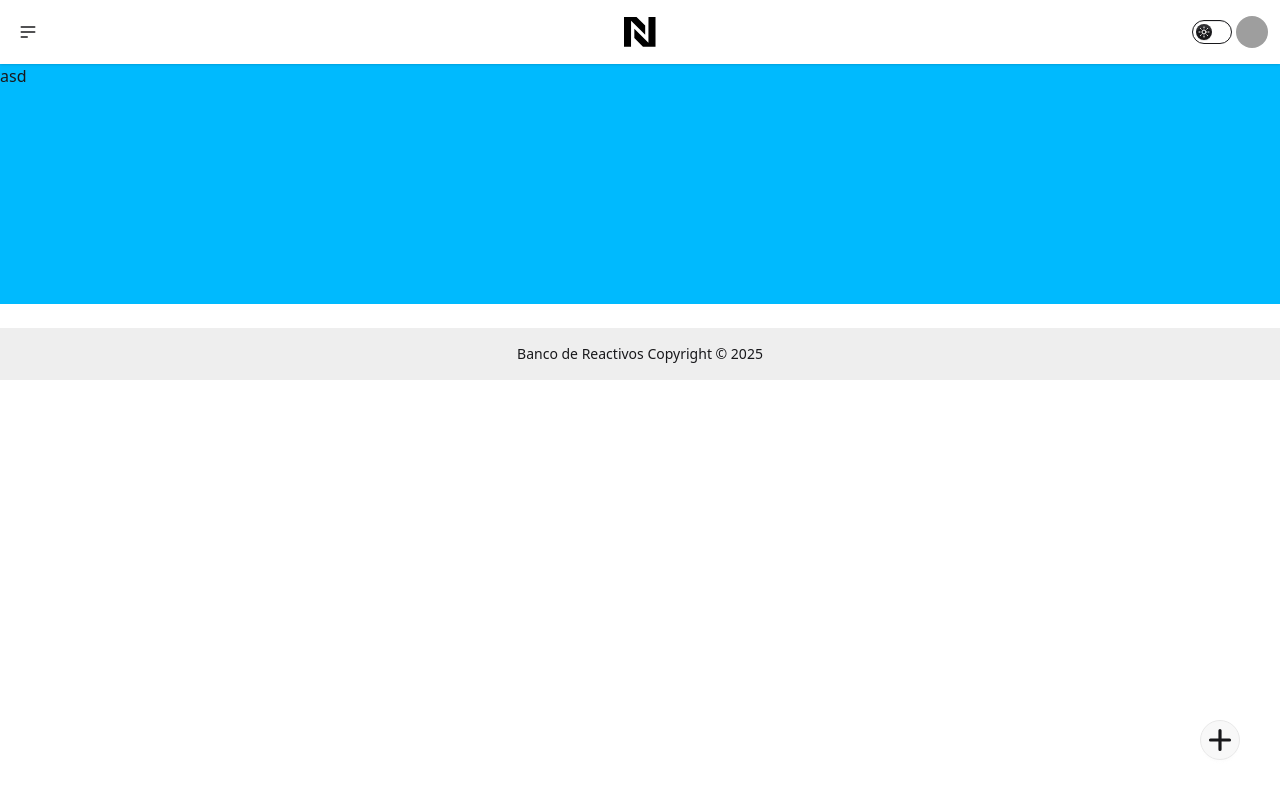
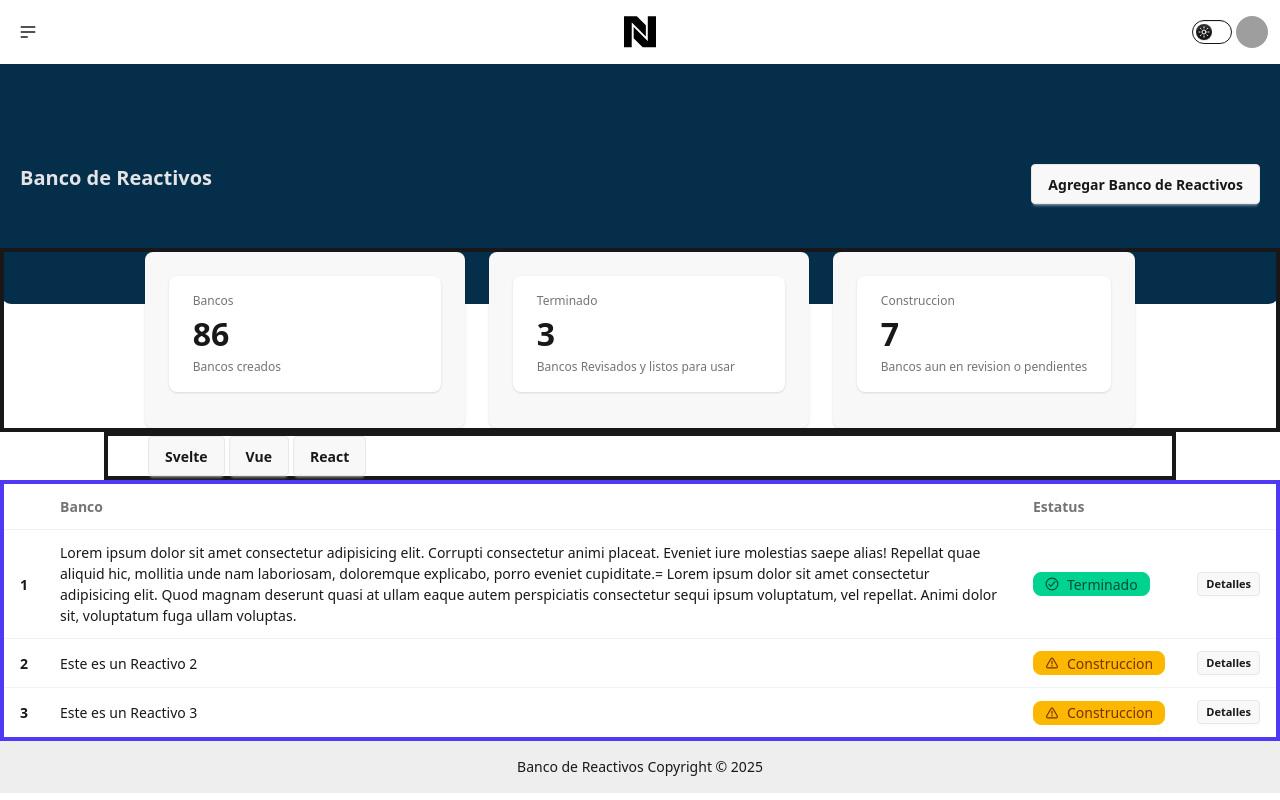
Before and after one commit to CarlosAdrian36/BancoReactivosV2, a Vue app: page /Administrador in a window 1280 px wide. Built offline with nearby package versions, Linux system fonts and the light colour scheme; grey boxes are pictures that could not be loaded; what @tanstack/vue-query would draw is missing.

Commit message:
punto de control

```diff
--- a/src/modules/Bancos/views/BancosLiistView.vue
+++ b/src/modules/Bancos/views/BancosLiistView.vue
@@ -1,44 +1,129 @@
-<template>
-  <div class="bg-info h-60">asd</div>
-  <div
-    class="mx-auto grid max-w-2xl grid-cols-1 gap-5 p-3 sm:grid-cols-1 md:grid-cols-1 lg:grid-cols-1"
-  >
-    <!-- <div>
-      <form class="filter">
-        <input class="btn btn-square" type="reset" value="×" />
-        <input class="btn" type="radio" name="frameworks" aria-label="Terminado" />
-        <input class="btn" type="radio" name="frameworks" aria-label="Construccion" />
-        <input class="btn" type="radio" name="frameworks" aria-label="Revision" />
-      </form>
+<template class="sin">
+  <!-- Titulo y boton de crear -->
+  <div class="bg-info-content h-60 flex items-center rounded-b-xl relative">
+    <div class="flex flex-col sm:flex-row justify-between p-5 w-full">
+      <div class="text-xl font-bold mb-4 sm:mb-0 border-base-300 text-neutral-content">
+        Banco de Reactivos
+      </div>
+      <button class="btn w-full sm:w-auto">Agregar Banco de Reactivos</button>
     </div>
-    <span class="status status-accent"></span>
-    <div v-for="banco in bancosStore.bancoList" :key="banco.bancoId" class="hover">
-      <div class="inline-grid *:[grid-area:1/1]">
-        <div class="status status-error animate-ping"></div>
-        <div class="status status-error"></div>
-      </div>
-      Revision
+  </div>
 
-      <RouterLink :to="`/Administrado/${banco.bancoId}`">
-        <div class="card bg-base-200 card-sm shadow-sm">
-          <div class="card-body">
-            <h2 class="card-title">{{ banco.titulo }}</h2>
-            <p>{{ banco.esCompartido }}</p>
-            <div class="justify-end card-actions">
-              <button @click.stop.prevent="CustomModalOpen = true" class="btn btn-circle btn-sm">
-                <DeleteIcon />
-              </button>
-              <button @click.stop.prevent="saludar" class="btn btn-circle btn-ghost btn-sm">
-                <EditIcon />
-              </button>
-              <button @click.stop.prevent="saludar" class="btn btn-circle btn-sm">
-                <ConfigIcon />
-              </button>
-            </div>
+  <div class="flex flex-wrap gap-6 justify-center -mt-14 relative z-10 border-4">
+    <!-- //Tarjetas con informacion -->
+
+    <div class="card bg-base-200 w-80 h-44 shadow-sm">
+      <div class="card-body">
+        <div class="stats shadow bg-base-100">
+          <div class="stat">
+            <div class="stat-title">Bancos</div>
+            <div class="stat-value">86</div>
+            <div class="stat-desc">Bancos creados</div>
           </div>
         </div>
-      </RouterLink>
-    </div> -->
+      </div>
+    </div>
+    <div class="card bg-base-200 w-80 h-44 shadow-sm">
+      <div class="card-body">
+        <div class="stats shadow bg-base-100">
+          <div class="stat">
+            <div class="stat-title">Terminado</div>
+            <div class="stat-value">3</div>
+            <div class="stat-desc">Bancos Revisados y listos para usar</div>
+          </div>
+        </div>
+      </div>
+    </div>
+    <div class="card bg-base-200 shadow-sm">
+      <div class="card-body">
+        <div class="stats shadow bg-base-100">
+          <div class="stat">
+            <div class="stat-title">Construccion</div>
+            <div class="stat-value">7</div>
+            <div class="stat-desc">Bancos aun en revision o pendientes</div>
+          </div>
+        </div>
+      </div>
+    </div>
+  </div>
+  <!-- "//////////////////////////////////////////////////////////////////////////////////////////////////////////////////" -->
+  <div class="mx-26 border-4">
+    <form class="filter">
+      <input class="btn btn-square" type="reset" value="×" />
+      <input class="btn" type="radio" name="frameworks" aria-label="Svelte" />
+      <input class="btn" type="radio" name="frameworks" aria-label="Vue" />
+      <input class="btn" type="radio" name="frameworks" aria-label="React" />
+    </form>
+  </div>
+
+  <div class="overflow-x-auto border-4 border-indigo-600">
+    <table class="table">
+      <!-- head -->
+      <thead>
+        <tr>
+          <th></th>
+          <th>Banco</th>
+          <th>Estatus</th>
+          <th></th>
+        </tr>
+      </thead>
+      <tbody>
+        <tr class="hover:bg-base-300 border-4">
+          <th>1</th>
+          <td>
+            <div class="break-words">
+              Lorem ipsum dolor sit amet consectetur adipisicing elit. Corrupti consectetur animi
+              placeat. Eveniet iure molestias saepe alias! Repellat quae aliquid hic, mollitia unde
+              nam laboriosam, doloremque explicabo, porro eveniet cupiditate.= Lorem ipsum dolor sit
+              amet consectetur adipisicing elit. Quod magnam deserunt quasi at ullam eaque autem
+              perspiciatis consectetur sequi ipsum voluptatum, vel repellat. Animi dolor sit,
+              voluptatum fuga ullam voluptas.
+            </div>
+          </td>
+          <td>
+            <div class="badge badge-success">
+              <ValidadoIcon />
+              Terminado
+            </div>
+          </td>
+          <th>
+            <button class="btn btn-xs">
+              <RouterLink :to="`/t`"> Detalles </RouterLink>
+            </button>
+          </th>
+        </tr>
+        <tr class="hover:bg-base-300">
+          <th>2</th>
+          <td>
+            <div class="break-words">Este es un Reactivo 2</div>
+          </td>
+          <td>
+            <div class="badge badge-warning">
+              <WarnIcon />
+              Construccion
+            </div>
+          </td>
+          <th>
+            <button class="btn btn-xs">Detalles</button>
+          </th>
+        </tr>
+        <tr class="hover:bg-base-300">
+          <th>3</th>
+          <td>
+            <div class="break-words">Este es un Reactivo 3</div>
+          </td>
+          <td>
+            <div class="badge badge-warning">
+              <WarnIcon />
+              Construccion
+            </div>
+          </td>
+          <th>
+            <button class="btn btn-xs">Detalles</button>
+          </th>
+        </tr>
+      </tbody>
+    </table>
   </div>
 
   <!-- Modal Customizable con su boton -->
@@ -73,9 +158,9 @@
     @value="bancosStore.addBanco"
   />
 
-  <FabButton @click="modalOpen = true">
+  <!-- <FabButton @click="modalOpen = true">
     <AddIcon />
-  </FabButton>
+  </FabButton> -->
 </template>
 
 <script setup lang="ts">
@@ -89,6 +174,9 @@ import { useBancoStore } from '@/modules/BancoElaborador/store/banco.store';
 import { RouterLink } from 'vue-router';
 import ConfigIcon from '@/modules/common/icon/configIcon.vue';
 import EditIcon from '@/modules/common/icon/editIcon.vue';
+import ValidadoIcon from '@/modules/common/icon/validadoIcon.vue';
+import WarnIcon from '@/modules/common/icon/warnIcon.vue';
+import ErrorIcon from '@/modules/common/icon/errorIcon.vue';
 
 const modalOpen = ref(false);
 
@@ -100,3 +188,8 @@ function saludar() {
   console.log('Hola desde Vue!');
 }
 </script>
+<style scoped>
+.sin {
+  box-sizing: border-box;
+}
+</style>
--- a/src/modules/common/components/TopMenu.vue
+++ b/src/modules/common/components/TopMenu.vue
@@ -38,6 +38,7 @@
       <svg
         class="h-8 w-8 text-black"
         viewBox="0 0 24 24"
+        stroke="currentColor"
         fill="currentColor"
         xmlns="http://www.w3.org/2000/svg"
       >
--- /dev/null
+++ b/src/modules/common/icon/errorIcon.vue
@@ -0,0 +1,20 @@
+<template>
+  <svg class="size-[1em]" xmlns="http://www.w3.org/2000/svg" viewBox="0 0 24 24">
+    <g fill="currentColor">
+      <rect
+        x="1.972"
+        y="11"
+        width="20.056"
+        height="2"
+        transform="translate(-4.971 12) rotate(-45)"
+        fill="currentColor"
+        stroke-width="0"
+      ></rect>
+      <path
+        d="m12,23c-6.065,0-11-4.935-11-11S5.935,1,12,1s11,4.935,11,11-4.935,11-11,11Zm0-20C7.038,3,3,7.037,3,12s4.038,9,9,9,9-4.037,9-9S16.962,3,12,3Z"
+        stroke-width="0"
+        fill="currentColor"
+      ></path>
+    </g>
+  </svg>
+</template>
--- /dev/null
+++ b/src/modules/common/icon/validadoIcon.vue
@@ -0,0 +1,24 @@
+<template>
+  <svg class="size-[1em]" xmlns="http://www.w3.org/2000/svg" viewBox="0 0 24 24">
+    <g fill="currentColor" stroke-linejoin="miter" stroke-linecap="butt">
+      <circle
+        cx="12"
+        cy="12"
+        r="10"
+        fill="none"
+        stroke="currentColor"
+        stroke-linecap="square"
+        stroke-miterlimit="10"
+        stroke-width="2"
+      ></circle>
+      <polyline
+        points="7 13 10 16 17 8"
+        fill="none"
+        stroke="currentColor"
+        stroke-linecap="square"
+        stroke-miterlimit="10"
+        stroke-width="2"
+      ></polyline>
+    </g>
+  </svg>
+</template>
--- /dev/null
+++ b/src/modules/common/icon/warnIcon.vue
@@ -0,0 +1,31 @@
+<template>
+  <svg class="size-[1em]" xmlns="http://www.w3.org/2000/svg" viewBox="0 0 18 18">
+    <g fill="currentColor">
+      <path
+        d="M7.638,3.495L2.213,12.891c-.605,1.048,.151,2.359,1.362,2.359H14.425c1.211,0,1.967-1.31,1.362-2.359L10.362,3.495c-.605-1.048-2.119-1.048-2.724,0Z"
+        fill="none"
+        stroke="currentColor"
+        stroke-linecap="round"
+        stroke-linejoin="round"
+        stroke-width="1.5"
+      ></path>
+      <line
+        x1="9"
+        y1="6.5"
+        x2="9"
+        y2="10"
+        fill="none"
+        stroke="currentColor"
+        stroke-linecap="round"
+        stroke-linejoin="round"
+        stroke-width="1.5"
+      ></line>
+      <path
+        d="M9,13.569c-.552,0-1-.449-1-1s.448-1,1-1,1,.449,1,1-.448,1-1,1Z"
+        fill="currentColor"
+        data-stroke="none"
+        stroke="none"
+      ></path>
+    </g>
+  </svg>
+</template>
```
